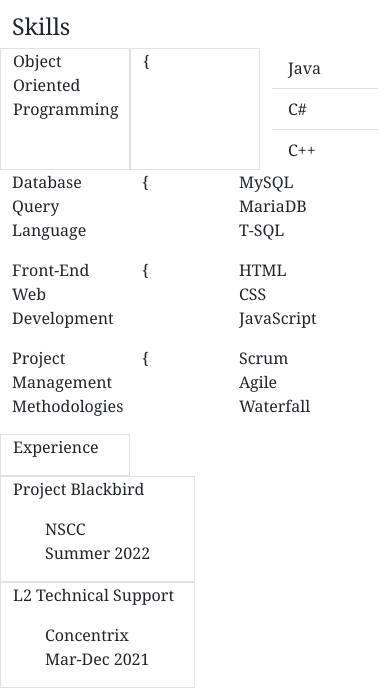
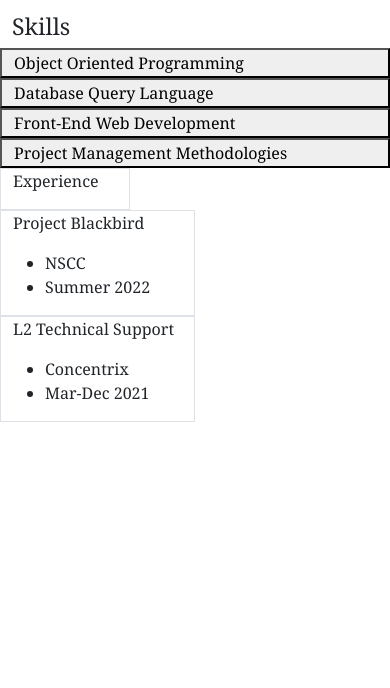
Before and after one commit to 4Lorne/PersonalWebsite, a plain HTML site: page index.html in a window 390 px wide. Shown: the part 207-895 px from the top of the page. After the commit the page ends 844 px from the top, so only its background shows below. Drawn offline with Linux system fonts and the light colour scheme.

Commit message:
Drop downs added

```diff
--- a/index.css
+++ b/index.css
@@ -19,21 +19,6 @@
     margin-top: -25px;
 }
 
-
-
-.skillsection{
-    display:table-caption;
-}
-
-.bracket{
-    text-align: start;
-}
-
-.languages{
-
-}
-
 ul{
     text-align:start;
-    list-style:none;
 }
--- a/index.html
+++ b/index.html
@@ -20,7 +20,7 @@
 
         <div class="row">
             <div class="col-4">
-                <h1 class= "display-1" id="name"> Lorne Day</h1>
+                <h1 class="display-1" id="name"> Lorne Day</h1>
             </div>
         </div>
 
@@ -44,92 +44,52 @@
 
     <!-- OOP -->
     <div class="row">
-        <div class="col-sm-2 col-4 border">
-            <p class="skillsection"> Object Oriented Programming</p>
-        </div>
-        <div class="col-sm-1  col-4 border">
-            <p class="bracket"> {</p>
-        </div>
-        <div class="col-sm-1 col-4">
+        <button data-bs-toggle="collapse" data-bs-target="#oop" class="col-sm-6 col-12 text-start">Object Oriented
+            Programming
+        </button>
+        <div class="collapse col-sm-6 col-6" id="oop">
             <ul class="list-group list-group-flush">
-                <li class="list-group-item">
-                    Java
-                </li>
-                <li class="list-group-item">
-                    C#
-                </li>
-                <li class="list-group-item">
-                    C++
-                </li>
+                <li class="list-group-item">Java</li>
+                <li class="list-group-item">C#</li>
+                <li class="list-group-item">C++</li>
             </ul>
         </div>
     </div>
 
-<!--    Database -->
+    <!--    Database -->
     <div class="row">
-        <div class="col-4">
-            <p class="skillsection">Database Query Language</p>
-        </div>
-        <div class="col-2">
-            <p class="bracket"> { </p>
-        </div>
-        <div class="col-4">
-            <ul>
-                <li>
-                    MySQL
-                </li>
-                <li>
-                    MariaDB
-                </li>
-                <li>
-                    T-SQL
-                </li>
+        <button data-bs-toggle="collapse" data-bs-target="#dbl" class="col-sm-6 col-12 text-start">Database Query Language
+        </button>
+        <div class="collapse col-sm-6 col-6" id="dbl">
+            <ul class="list-group list-group-flush">
+                <li class="list-group-item">MySQL</li>
+                <li class="list-group-item">MariaDB</li>
+                <li class="list-group-item">T-SQL</li>
             </ul>
         </div>
     </div>
 
     <!--    Front-end -->
     <div class="row">
-        <div class="col-4">
-            <p class="skillsection">Front-End Web Development</p>
-        </div>
-        <div class="col-2">
-            <p class="bracket"> { </p>
-        </div>
-        <div class="col-4">
-            <ul>
-                <li>
-                    HTML
-                </li>
-                <li>
-                    CSS
-                </li>
-                <li>
-                    JavaScript
-                </li>
-            </ul>
-        </div>
+        <button data-bs-toggle="collapse" data-bs-target="#web" class="col-sm-6 col-12 text-start">Front-End Web Development</button>
+
+            <div class="collapse col-sm-6 col-6" id="web">
+                <ul class="list-group list-group-flush">
+                    <li class="list-group-item">MySQL</li>
+                    <li class="list-group-item">MariaDB</li>
+                    <li class="list-group-item">T-SQL</li>
+                </ul>
+            </div>
     </div>
 
     <!--    Methodologies -->
     <div class="row">
-        <div class="col-4">
-            <p class="skillsection">Project Management Methodologies</p>
-        </div>
-        <div class="col-2">
-            <p class="bracket"> { </p>
-        </div>
-        <div class="col-4">
-            <ul>
-                <li>
-                    Scrum
-                </li>
-                <li>
-                    Agile
-                </li>
-                <li>
-                    Waterfall
-                </li>
+        <button data-bs-toggle="collapse" data-bs-target="#projectmgmnt" class="col-sm-6 col-12 text-start">Project Management Methodologies</button>
+        <div class="collapse col-sm-6 col-6" id="projectmgmnt">
+            <ul class="list-group list-group-flush">
+                <li class="list-group-item">Scrum</li>
+                <li class="list-group-item">Agile</li>
+                <li class="list-group-item">Waterfall</li>
             </ul>
         </div>
     </div>
```
